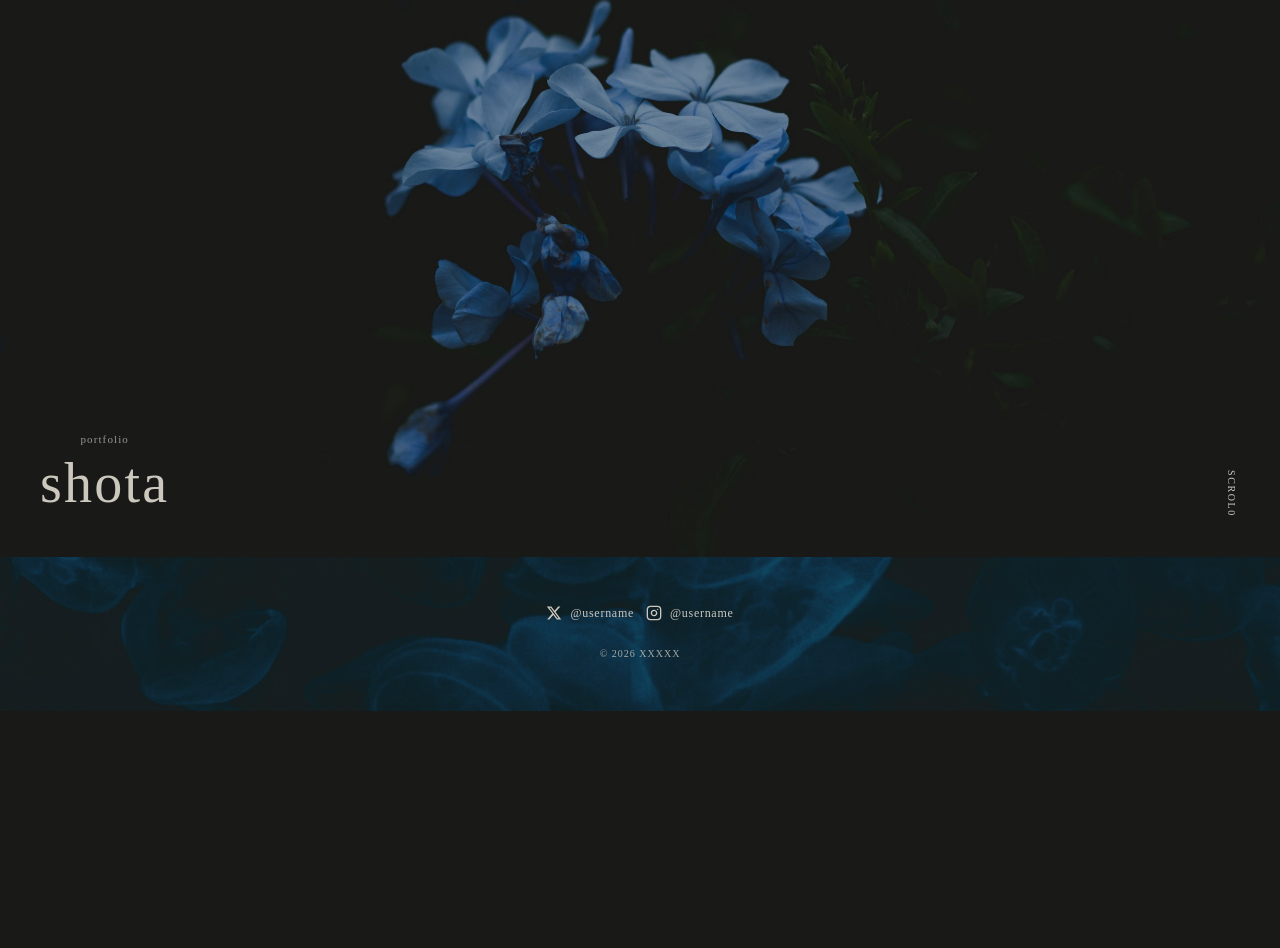
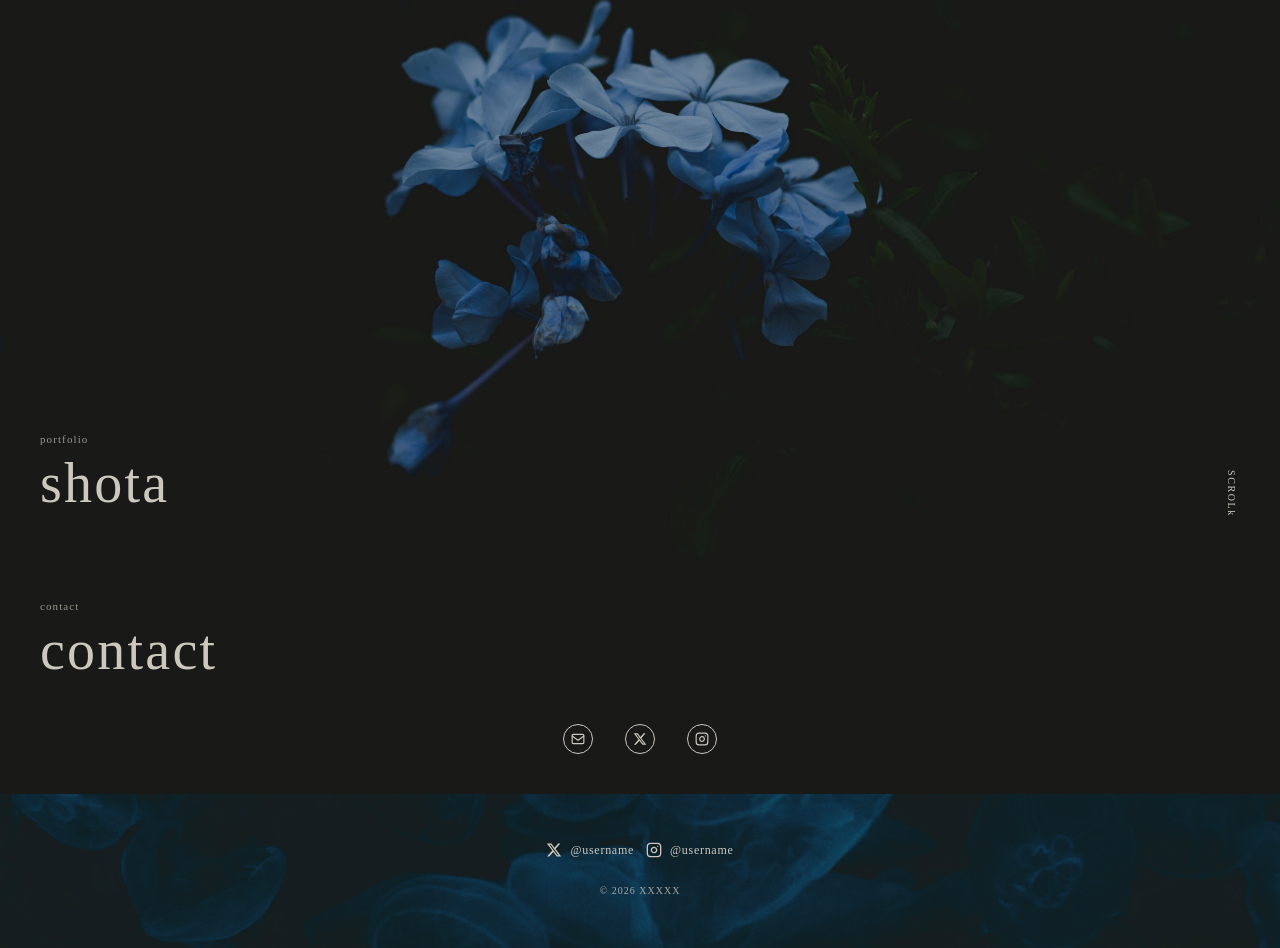
Before and after one commit to Mode-s/portfolio, an Astro site: page / in a window 1280 px wide. Shown: the part 243-1191 px from the top of the page. Before the commit the page ends 954 px from the top, so only its background shows below. Built offline with nearby package versions, Linux system fonts and the light colour scheme; Astro itself is replaced by a stand-in of ours; a web font is replaced by a local one.

Commit message:
update contact

```diff
--- a/src/components/About.astro
+++ b/src/components/About.astro
@@ -1,6 +1,6 @@
 ---
 ---
-<section class="section about">
+<section class="section about" id="about">
 
 </section>
 
--- a/src/components/Contact.astro
+++ b/src/components/Contact.astro
@@ -1,10 +1,129 @@
 ---
 ---
-<section class="section contact">
-
+<section class="section contact" id="contact">
+  <div class="contact-inner">
+    <div class="contact-content">
+      <p class="contact-label" data-js="contact-label">contact</p>
+      <h2 class="contact-title">contact</h2>
+    </div>
+    <ul class="contact-list">
+      <li>
+        <a class="contact-link" href="mailto:hello@example.com" aria-label="Email">
+          <svg viewBox="0 0 24 24" fill="none" stroke="currentColor" stroke-width="2" stroke-linecap="round" stroke-linejoin="round" xmlns="http://www.w3.org/2000/svg" aria-hidden="true">
+            <rect x="2" y="4" width="20" height="16" rx="2" ry="2"/>
+            <path d="M2 7l10 7 10-7"/>
+          </svg>
+        </a>
+      </li>
+      <li>
+        <a class="contact-link" href="" target="_blank" rel="noopener noreferrer" aria-label="Twitter">
+          <svg viewBox="0 0 24 24" fill="currentColor" xmlns="http://www.w3.org/2000/svg" aria-hidden="true">
+            <path d="M18.244 2.25h3.308l-7.227 8.26 8.502 11.24H16.17l-5.214-6.817L4.99 21.75H1.68l7.73-8.835L1.254 2.25H8.08l4.713 6.231zm-1.161 17.52h1.833L7.084 4.126H5.117z"/>
+          </svg>
+        </a>
+      </li>
+      <li>
+        <a class="contact-link" href="" target="_blank" rel="noopener noreferrer" aria-label="Instagram">
+          <svg viewBox="0 0 24 24" fill="none" stroke="currentColor" stroke-width="2" stroke-linecap="round" stroke-linejoin="round" xmlns="http://www.w3.org/2000/svg" aria-hidden="true">
+            <rect x="2" y="2" width="20" height="20" rx="5" ry="5"/>
+            <path d="M16 11.37A4 4 0 1 1 12.63 8 4 4 0 0 1 16 11.37z"/>
+            <line x1="17.5" y1="6.5" x2="17.51" y2="6.5"/>
+          </svg>
+        </a>
+      </li>
+    </ul>
+  </div>
 </section>
 
 <style lang="scss">
   @use '../styles/variables' as *;
   @use '../styles/mixins' as *;
+
+  //──────────────────  Contact  ──────────────────//
+  .contact {
+    padding: 40px;
+  }
+
+  //──────────────────  Contact inner  ──────────────────//
+  .contact-inner {
+    display: flex;
+    flex-direction: column;
+  }
+
+  //──────────────────  Contact label  ──────────────────//
+  .contact-content {
+    display: flex;
+    flex-direction: column;
+  }
+
+  //──────────────────  Contact label  ──────────────────//
+  .contact-label {
+    font-size: 0.6875rem;
+    letter-spacing: 0.1em;
+    opacity: 0.7;
+  }
+
+  //──────────────────  Contact title  ──────────────────//
+  .contact-title {
+    font-family: 'Libre Barcode 39', cursive;
+    font-size: 3.5rem;
+    letter-spacing: 0.04em;
+    line-height: 1.2;
+  }
+
+  //──────────────────  Contact list  ──────────────────//
+  .contact-list {
+    display: flex;
+    align-items: center;
+    justify-content: center;
+    gap: 32px;
+    margin-top: 40px;
+  }
+
+  //──────────────────  Contact link  ──────────────────//
+  .contact-link {
+    display: flex;
+    align-items: center;
+    justify-content: center;
+    width: 30px;
+    height: 30px;
+    border: 0.5px solid $c-text;
+    border-radius: 50%;
+    transition: background-color 0.3s ease, color 0.3s ease;
+
+    svg {
+      width: 14px;
+      height: 14px;
+    }
+
+    &:hover {
+      background-color: $c-text; // 後で変更
+      color: $c-bg; // 後で変更
+    }
+
+    @include reduced-motion {
+      transition: none;
+    }
+  }
+
 </style>
+
+<script>
+  import { scramble } from '../utils/scramble';
+
+  const label = document.querySelector<HTMLElement>('[data-js="contact-label"]');
+
+  if (label) {
+    // セクションが見えたタイミングで scramble を発火（一度だけ）
+    const observer = new IntersectionObserver((entries) => {
+      entries.forEach((entry) => {
+        if (entry.isIntersecting) {
+          scramble(label, 800, 0);
+          observer.unobserve(entry.target);
+        }
+      });
+    }, { threshold: 0.3 }); // ラベルが30%見えたら発火
+
+    observer.observe(label);
+  }
+</script>
--- a/src/components/Hero.astro
+++ b/src/components/Hero.astro
@@ -70,7 +70,6 @@
   }
   //――――――――――――――――――――――――――　Hero label ――――――――――――――――――――――――――――//
   .hero-label {
-    text-align: center;
     font-size: 0.6875rem;
     letter-spacing: 0.1em;
     opacity: 0.7;
@@ -80,19 +79,10 @@
   .hero-title {
     font-family: 'Libre Barcode 39', cursive;
     font-size: 3.5rem;
-    font-weight: 400;
     letter-spacing: 0.04em;
     line-height: 1.2;
   }
 
-
-  //――――――――――――――――――――――――――　Hero title ――――――――――――――――――――――――――――//
-  .hero-title {
-    font-size: 3.5rem;
-    font-weight: 400;
-    letter-spacing: 0.04em;
-    line-height: 1.2;
-  }
   //――――――――――――――――――――――――――　Hero scroll ――――――――――――――――――――――――――――//
   .hero-scroll {
     position: absolute;
--- a/src/components/Projects.astro
+++ b/src/components/Projects.astro
@@ -1,6 +1,6 @@
 ---
 ---
-<section class="section projects">
+<section class="section projects" id="projects">
 
 </section>
 
--- a/src/components/Skills.astro
+++ b/src/components/Skills.astro
@@ -1,6 +1,6 @@
 ---
 ---
-<section class="section skills">
+<section class="section skills" id="skills">
 
 </section>
 
--- a/src/pages/index.astro
+++ b/src/pages/index.astro
@@ -1,11 +1,13 @@
 ---
 import BaseLayout from '../layouts/BaseLayout.astro';
 import Hero from '../components/Hero.astro';
+import Contact from '../components/Contact.astro';
 
 ---
 
 <BaseLayout title="Umemoto Shota | Portforio">
 	<Hero />
+  <Contact />
 </BaseLayout>
 
 <style lang="scss">
```
